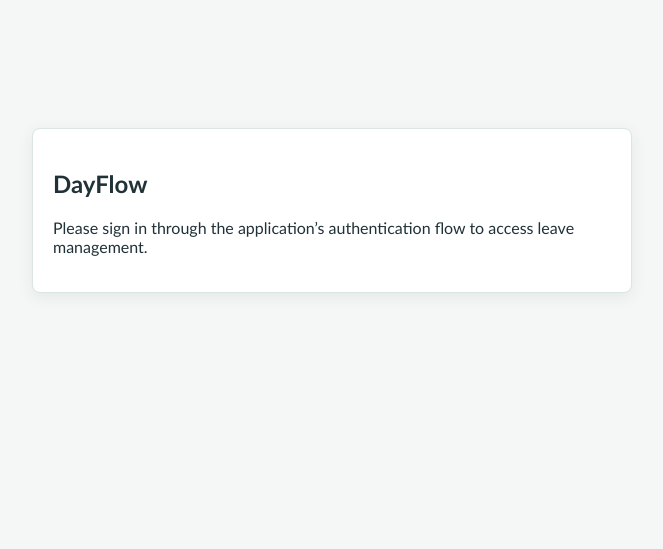
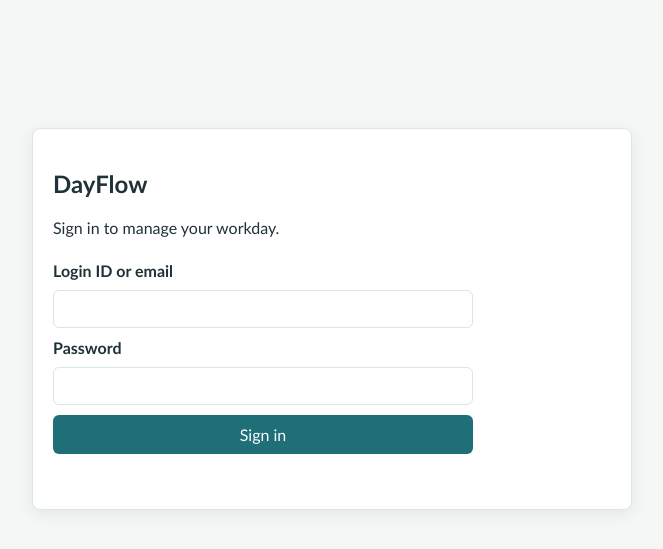
Before and after one commit to ctanvi7/DayFlow, a Flask app: page / in a window 1280 px wide. Shown: the top 549 px of the page, without its empty margins (308-971 px from the left). Run offline with Flask 3, Linux system fonts and the light colour scheme.

Commit message:
feat(attendance): connect real UI and login flow

```diff
--- a/app/models/employee.py
+++ b/app/models/employee.py
@@ -42,7 +42,6 @@ class Employee(db.Model):
     user = db.relationship("User", back_populates="employee")
     salary = db.relationship("SalaryStructure", back_populates="employee", uselist=False, cascade="all, delete-orphan")
     attendance_records = db.relationship("Attendance", back_populates="employee", cascade="all, delete-orphan")
-
     def to_dict(self) -> dict:
         """Return the standard employee profile without private banking identifiers."""
         return {
--- a/app/routes/employee_routes.py
+++ b/app/routes/employee_routes.py
@@ -15,11 +15,13 @@ from app.services.employee_service import (
     serialize_employee_profile,
     update_employee_profile,
 )
+from app.services.attendance_service import AttendanceService
 from app.utils.auth import login_required, require_roles
 from app.utils.responses import error_response, response, success_response
 
 
 employee_bp = Blueprint("employees", __name__, url_prefix="/api/employees")
+attendance_service = AttendanceService()
 
 
 @employee_bp.get("")
@@ -49,7 +51,7 @@ def list_employees():
                 "department": employee.department,
                 "job_title": employee.job_title,
                 "profile_image_path": employee.profile_image_path,
-                "current_status": "NOT_CHECKED_IN",
+                "current_status": attendance_service.get_current_status(employee.id),
             }
             for employee in employees
         ],
--- a/app/services/attendance_service.py
+++ b/app/services/attendance_service.py
@@ -124,7 +124,10 @@ class AttendanceService:
         ).first()
         if approved_leave is not None:
             return "LEAVE"
-        if self.get_today_attendance(employee_id, today) is not None:
+        today_record = self.get_today_attendance(employee_id, today)
+        if today_record is not None and today_record.check_out_at is not None:
+            return "CHECKED_OUT"
+        if today_record is not None:
             return PRESENT
         if now.weekday() not in current_app.config["WORKING_DAYS"]:
             return "NOT_CHECKED_IN"
--- a/app/static/css/base.css
+++ b/app/static/css/base.css
@@ -13,6 +13,8 @@ button:hover { background: var(--color-primary-dark); }
 .page-header p { color: var(--color-muted); }
 .page-header a, .page-shell > a { color: var(--color-primary-dark); }
 .intro-card { max-width: 600px; margin: 12vh auto; }
+.login-form { display: grid; gap: 10px; margin-top: 24px; max-width: 420px; }
+.login-feedback { color: var(--color-danger); min-height: 1.3em; margin: 4px 0 0; }
 .form-grid, .filter-grid { display: grid; gap: 16px; grid-template-columns: repeat(auto-fit, minmax(180px, 1fr)); }
 label { display: grid; gap: 6px; font-weight: 700; }
 input, select, textarea { background: var(--color-surface); border: 1px solid var(--color-border); border-radius: var(--radius-sm); min-height: 38px; padding: 8px; }
--- a/app/static/js/admin_directory.js
+++ b/app/static/js/admin_directory.js
@@ -17,6 +17,7 @@
   const statusLabels = {
     LEAVE: "On leave",
     PRESENT: "Present",
+    CHECKED_OUT: "Checked Out",
     ABSENT: "Absent",
     NOT_CHECKED_IN: "Not checked in",
   };
--- /dev/null
+++ b/app/static/js/login.js
@@ -0,0 +1,41 @@
+"use strict";
+
+document.addEventListener("DOMContentLoaded", () => {
+  const form = document.querySelector("#login-form");
+  const feedback = document.querySelector("#login-feedback");
+  if (!form) return;
+
+  form.addEventListener("submit", async (event) => {
+    event.preventDefault();
+    const button = form.querySelector("button[type='submit']");
+    button.disabled = true;
+    feedback.textContent = "";
+
+    try {
+      const response = await fetch("/api/auth/login", {
+        method: "POST",
+        credentials: "same-origin",
+        headers: { "Content-Type": "application/json" },
+        body: JSON.stringify({
+          login_id: form.elements.login_id.value.trim(),
+          password: form.elements.password.value,
+        }),
+      });
+      const body = await response.json().catch(() => ({}));
+      if (!response.ok || body.success === false) {
+        throw new Error(body.message || "Unable to sign in.");
+      }
+
+      const user = body.data?.user || {};
+      if (user.must_change_password) {
+        feedback.textContent = "Password change is required before continuing.";
+        return;
+      }
+      window.location.assign(user.role === "EMPLOYEE" ? "/attendance" : "/admin/employees");
+    } catch (error) {
+      feedback.textContent = error.message;
+    } finally {
+      button.disabled = false;
+    }
+  });
+});
--- a/app/templates/index.html
+++ b/app/templates/index.html
@@ -10,8 +10,17 @@
   <main class="page-shell">
     <section class="card intro-card">
       <h1>DayFlow</h1>
-      <p>Please sign in through the application’s authentication flow to access leave management.</p>
+      <p>Sign in to manage your workday.</p>
+      <form id="login-form" class="login-form">
+        <label for="login-id">Login ID or email</label>
+        <input id="login-id" name="login_id" autocomplete="username" required>
+        <label for="password">Password</label>
+        <input id="password" name="password" type="password" autocomplete="current-password" required>
+        <button type="submit">Sign in</button>
+        <p id="login-feedback" class="login-feedback" role="alert" aria-live="polite"></p>
+      </form>
     </section>
   </main>
+  <script src="{{ url_for('static', filename='js/login.js') }}" defer></script>
 </body>
 </html>
```
Also changed, not shown: app/static/js/attendance.js (+16 -10 lines), migrations/versions/d8f6a1b2c3e4_merge_current_heads.py (added, +19 -0 lines), tests/test_salary.py (+0 -1 lines).
